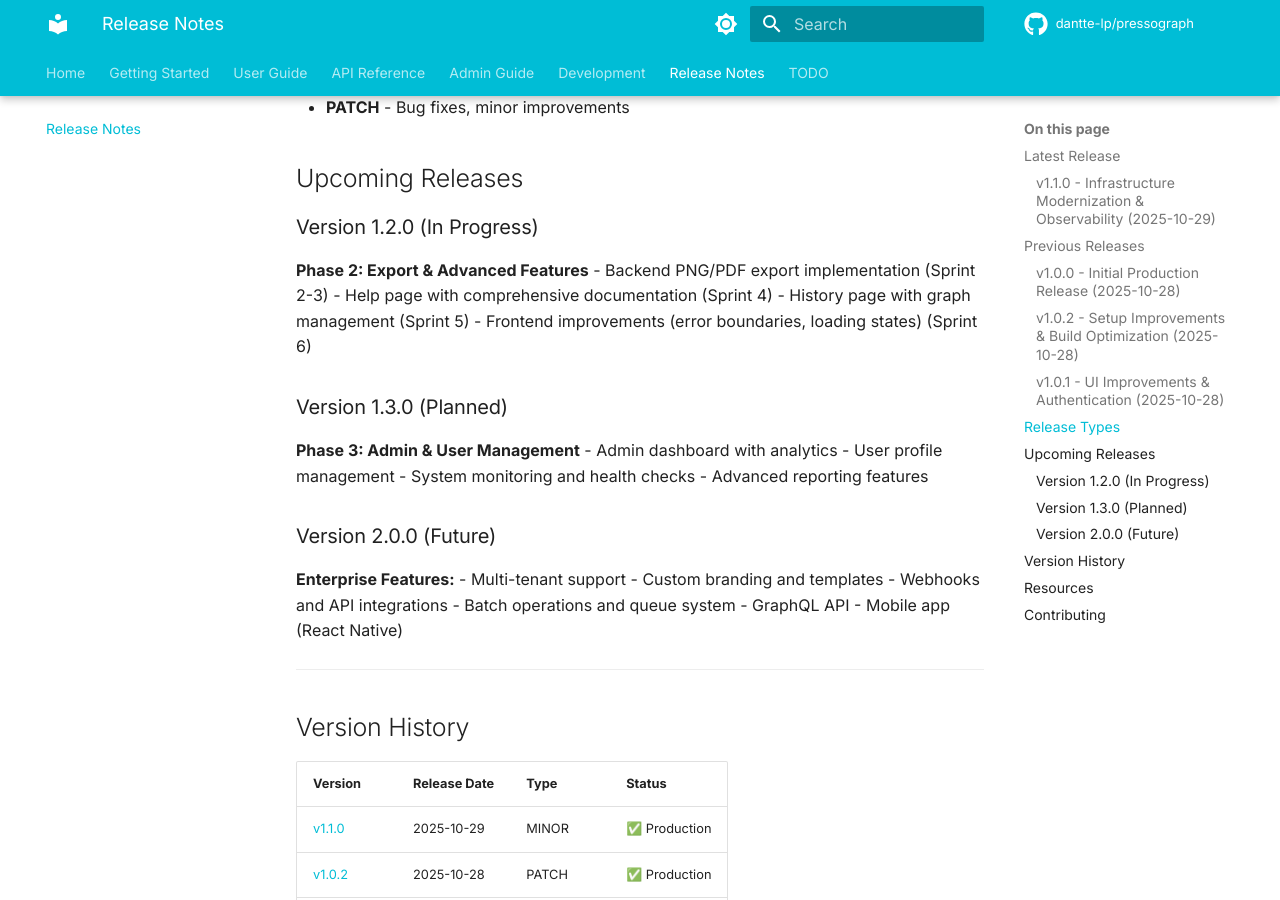
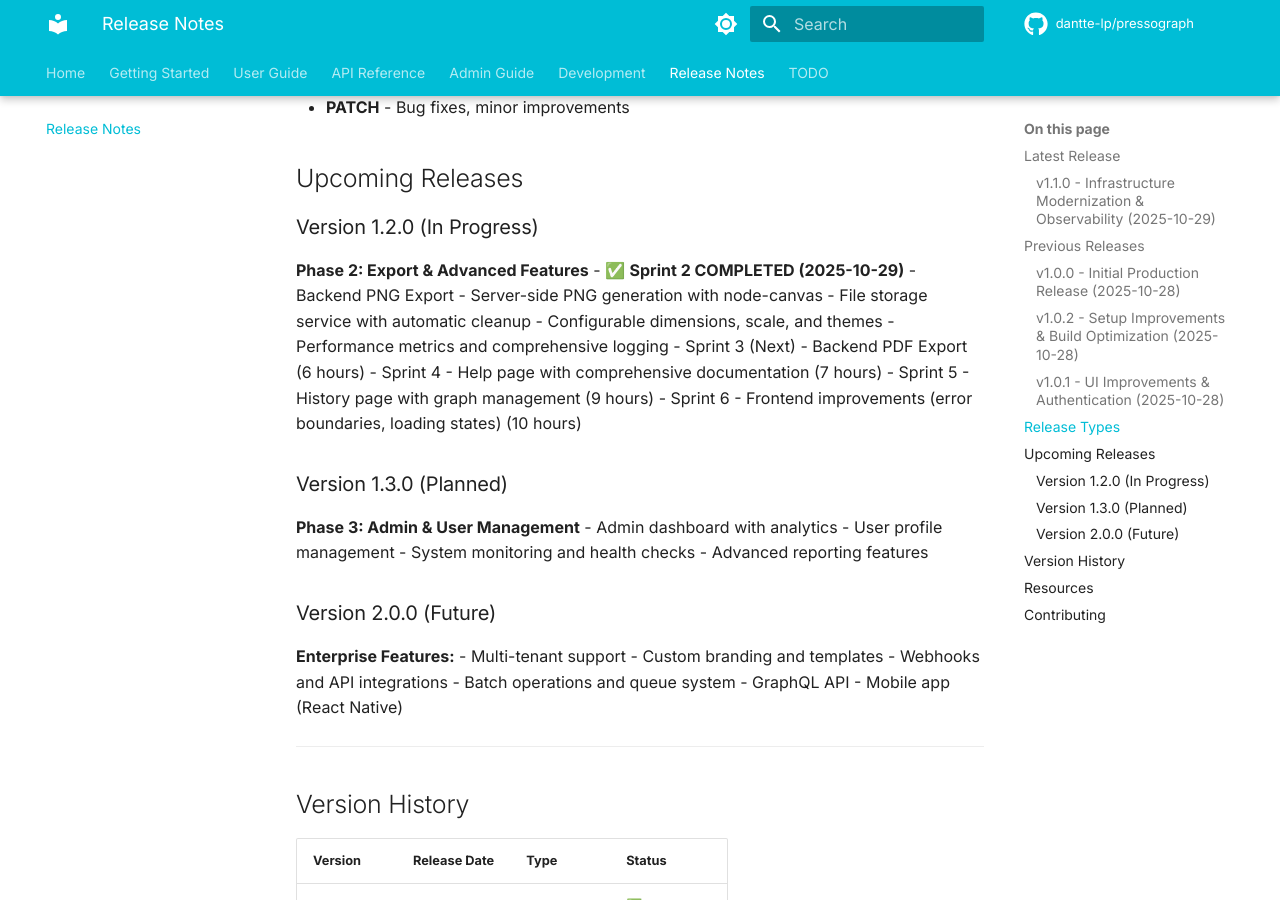
Before and after one commit to dantte-lp/pressograph, an MkDocs documentation site: the page built from docs/release-notes.md, in a window 1280 px wide and 900 px high, scrolled down 1643 px. Built offline with MkDocs 1.6.1 and Material for MkDocs 9.7.7, drawn with Linux system fonts in a browser that asks for light colours; comment, search, counter and statistics services are not loaded; the version menu is left out.

Commit message:
docs: update release notes with Sprint 2 completion status
Updated upcoming releases section to reflect Sprint 2 completion:

Version 1.2.0 (In Progress):
✅ Sprint 2 COMPLETED (2025-10-29) - Backend PNG Export
  - Server-side PNG generation with node-canvas
  - File storage service with automatic cleanup
  - Configurable dimensions, scale, and themes
  - Performance metrics and comprehensive logging

Next Sprint: Sprint 3 (PDF Export) - 6 hours

All documentation now reflects current development status.

🤖 Generated with [Claude Code](https://claude.com/claude-code)

Co-Authored-By: Claude <noreply@anthropic.com>

```diff
--- a/docs/release-notes.md
+++ b/docs/release-notes.md
@@ -76,10 +76,15 @@ Minor release adding authentication system and UI enhancements.
 ### Version 1.2.0 (In Progress)
 
 **Phase 2: Export & Advanced Features**
-- Backend PNG/PDF export implementation (Sprint 2-3)
-- Help page with comprehensive documentation (Sprint 4)
-- History page with graph management (Sprint 5)
-- Frontend improvements (error boundaries, loading states) (Sprint 6)
+- ✅ **Sprint 2 COMPLETED (2025-10-29)** - Backend PNG Export
+  - Server-side PNG generation with node-canvas
+  - File storage service with automatic cleanup
+  - Configurable dimensions, scale, and themes
+  - Performance metrics and comprehensive logging
+- Sprint 3 (Next) - Backend PDF Export (6 hours)
+- Sprint 4 - Help page with comprehensive documentation (7 hours)
+- Sprint 5 - History page with graph management (9 hours)
+- Sprint 6 - Frontend improvements (error boundaries, loading states) (10 hours)
 
 ### Version 1.3.0 (Planned)
 
```
